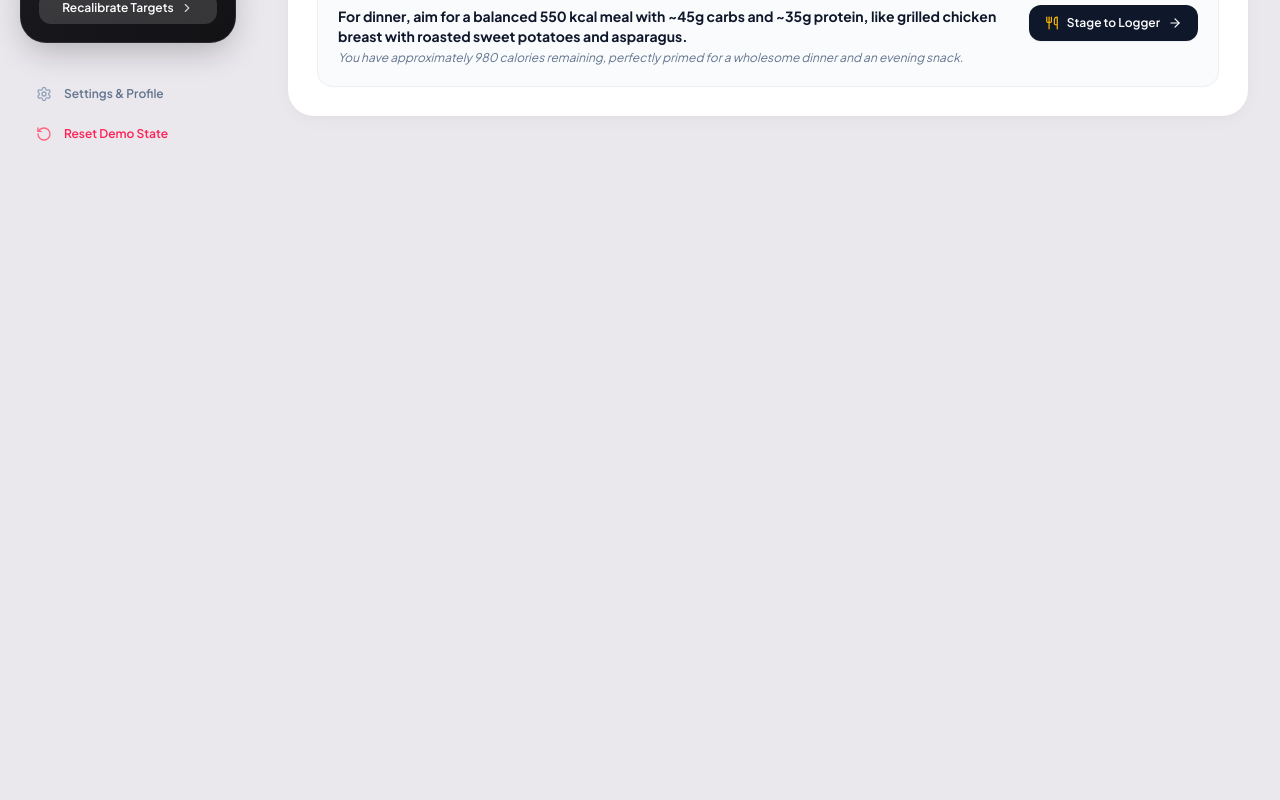
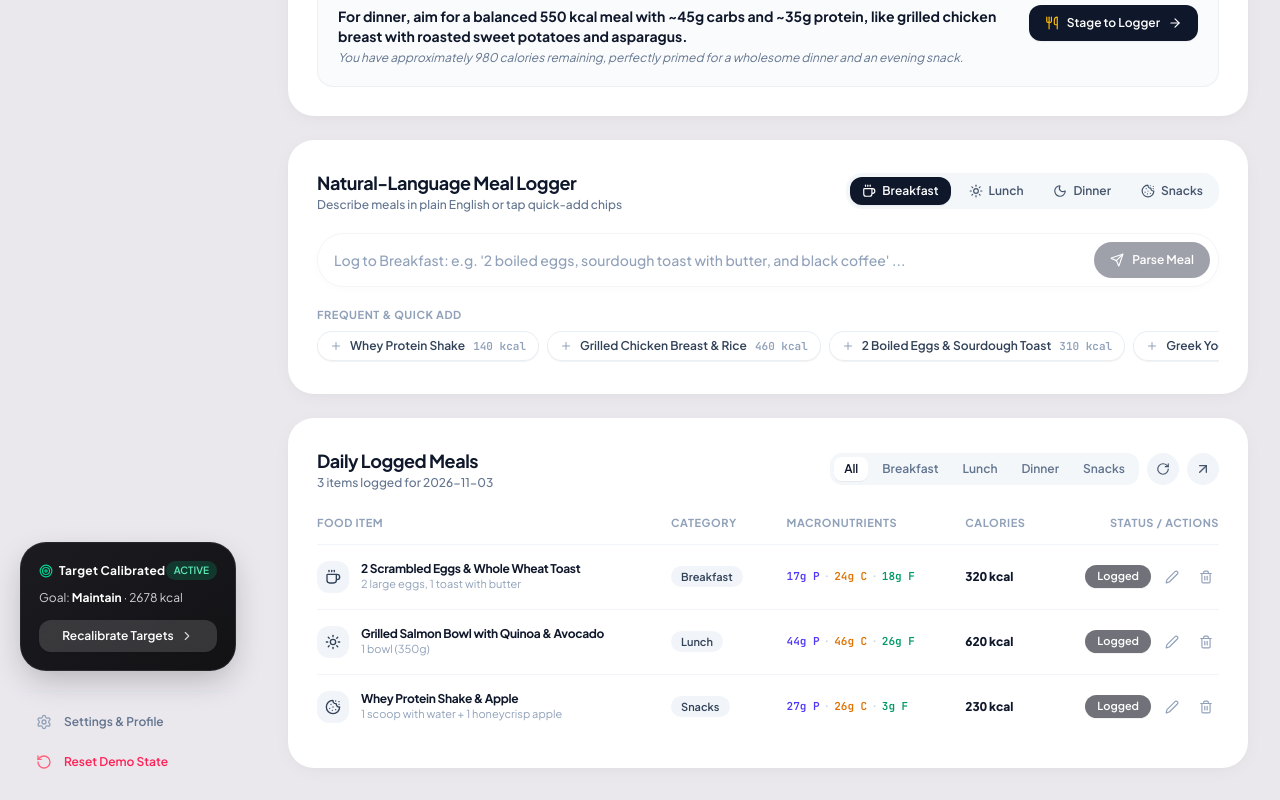
Before and after one commit to aeronautic005/FIOVA-CalorieTracker, a React (Vite) app: page / in a window 1280 px wide. Shown: the part 966-1766 px from the top of the page. Before the commit the page ends 1138 px from the top, so only its background shows below. Built offline with nearby package versions, Linux system fonts and the light colour scheme.

Commit message:
feat: wire logging and meal editing state handlers into App

```diff
--- a/src/App.tsx
+++ b/src/App.tsx
@@ -6,13 +6,22 @@ import {
   getTodayKey,
   calculateTotals,
 } from './utils/storage';
-import { FlowStorageState, PeriodView, DailyInsight } from './types';
+import {
+  FlowStorageState,
+  PeriodView,
+  DailyInsight,
+  FoodItem,
+  QuickFoodTemplate,
+  MealCategory,
+} from './types';
 import { Sidebar } from './components/Sidebar';
 import { TopHeader } from './components/TopHeader';
 import { CalorieAndMacroHero } from './components/CalorieAndMacroHero';
 import { WeeklyChartCard } from './components/WeeklyChartCard';
 import { CalendarCard } from './components/CalendarCard';
 import { AiInsightsCard } from './components/AiInsightsCard';
+import { NaturalLanguageLogger } from './components/NaturalLanguageLogger';
+import { MealGroupsSection } from './components/MealGroupsSection';
 
 export default function App() {
   const [state, setState] = useState<FlowStorageState>(() => loadFlowState());
@@ -57,8 +66,73 @@ export default function App() {
     setStagedMealQuery(mealText);
   };
 
-  const handleQuickLog = (query: string) => {
-    setStagedMealQuery(query);
+  const handleCommitItems = (newItems: FoodItem[]) => {
+    setState((prev) => {
+      const existing = prev.logsByDate[selectedDate] || [];
+      return {
+        ...prev,
+        logsByDate: {
+          ...prev.logsByDate,
+          [selectedDate]: [...existing, ...newItems],
+        },
+      };
+    });
+  };
+
+  const handleLogQuickFood = (template: QuickFoodTemplate, mealGroup: MealCategory) => {
+    const newItem: FoodItem = {
+      id: `qf-log-${Date.now()}`,
+      mealGroup,
+      name: template.name,
+      portion: template.portion,
+      calories: template.calories,
+      protein: template.protein,
+      carbs: template.carbs,
+      fat: template.fat,
+      timestamp: Date.now(),
+    };
+
+    setState((prev) => {
+      const existingMeals = prev.logsByDate[selectedDate] || [];
+      const updatedQuickFoods = prev.quickFoods.map((q) =>
+        q.id === template.id ? { ...q, count: q.count + 1, lastLogged: Date.now() } : q
+      );
+
+      return {
+        ...prev,
+        logsByDate: {
+          ...prev.logsByDate,
+          [selectedDate]: [...existingMeals, newItem],
+        },
+        quickFoods: updatedQuickFoods,
+      };
+    });
+  };
+
+  const handleDeleteItem = (id: string) => {
+    setState((prev) => {
+      const existing = prev.logsByDate[selectedDate] || [];
+      return {
+        ...prev,
+        logsByDate: {
+          ...prev.logsByDate,
+          [selectedDate]: existing.filter((item) => item.id !== id),
+        },
+      };
+    });
+  };
+
+  const handleUpdateItem = (updated: FoodItem) => {
+    setState((prev) => {
+      const existing = prev.logsByDate[selectedDate] || [];
+      return {
+        ...prev,
+        logsByDate: {
+          ...prev.logsByDate,
+          [selectedDate]: existing.map((item) => (item.id === updated.id ? updated : item)),
+        },
+      };
+    });
   };
 
   return (
@@ -86,7 +160,7 @@ export default function App() {
           onOpenGoalsModal={() => setIsGoalsModalOpen(true)}
           onOpenMobileMenu={() => setMobileMenuOpen(true)}
           profile={state.profile}
-          onQuickLogSubmit={handleQuickLog}
+          onQuickLogSubmit={handleStageMeal}
         />
 
         {/* Row 1: Top 4 KPI Cards */}
@@ -129,6 +203,23 @@ export default function App() {
           onSaveInsight={handleSaveInsight}
           onStageSuggestedMeal={handleStageMeal}
         />
+
+        {/* Row 4: AI Natural-Language Meal Logger */}
+        <NaturalLanguageLogger
+          onCommitItems={handleCommitItems}
+          quickFoods={state.quickFoods}
+          onLogQuickFood={handleLogQuickFood}
+          externalQuery={stagedMealQuery}
+          onClearExternalQuery={() => setStagedMealQuery('')}
+        />
+
+        {/* Row 5: Grouped Daily Meals Table (Mockup Bottom Table) */}
+        <MealGroupsSection
+          items={currentDayMeals}
+          onDeleteItem={handleDeleteItem}
+          onUpdateItem={handleUpdateItem}
+          selectedDate={selectedDate}
+        />
       </div>
     </div>
   );
```
